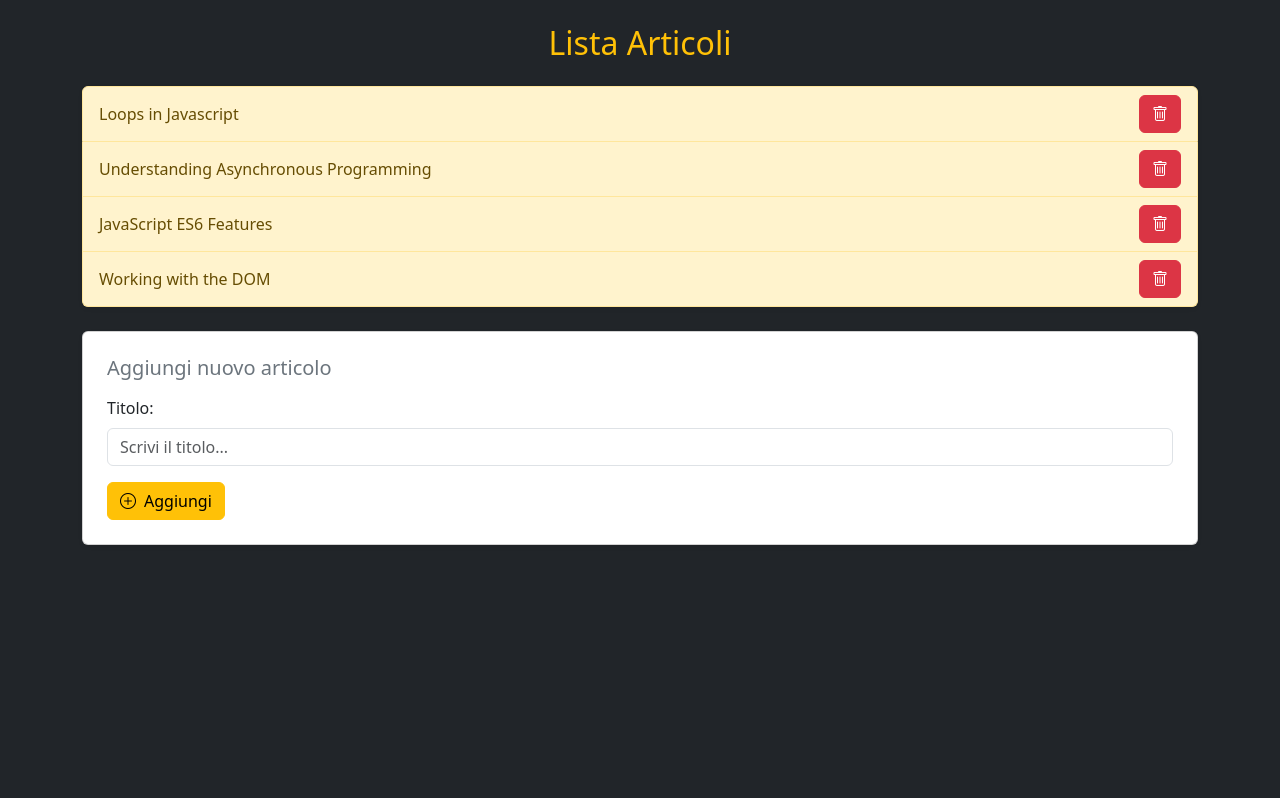
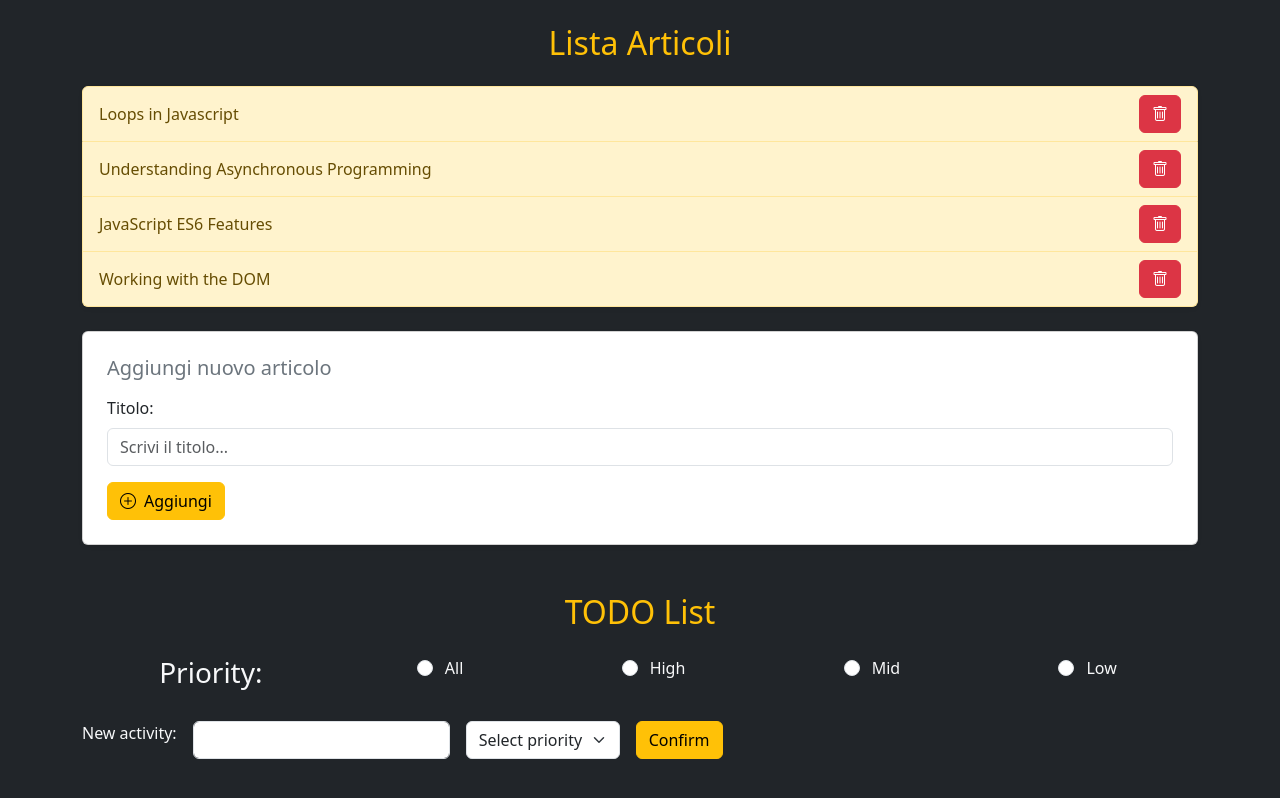
Before and after one commit to angelostori/react-form, a React (Vite) app: page / in a window 1280 px wide. Shown: the top 798 px of the page. Built offline with nearby package versions, Linux system fonts and the light colour scheme.

Commit message:
bonus: trying to create a todo list

```diff
--- /dev/null
+++ b/src/ToDoList.jsx
@@ -0,0 +1,120 @@
+import { useState } from 'react';
+
+function ToDoList() {
+
+    const [toDoList, setToDoList] = useState([])
+    const [taskText, setTaskText] = useState('')
+    const [taskPriority, setTaskPriority] = useState('')
+
+    const handleSubmit = (e) => {
+        e.preventDefault();
+
+        const newToDo = {
+            text: taskText,
+            priority: taskPriority
+        }
+
+        setToDoList([...toDoList, newToDo])
+
+        setTaskText('')
+        setTaskPriority('')
+    }
+
+    const getBadgeClass = (priority) => {
+        if (priority === 'high') {
+            return 'text-bg-danger'
+        } else if (priority === 'mid') {
+            return 'text-bg-warning'
+        } else if (priority === 'low') {
+            return 'text-bg-success'
+        }
+        return 'text-bg-secondary'
+    }
+
+    const handleDelete = (indexToDelete) => {
+        const filteredToDoList = toDoList.filter((task, index) => index !== indexToDelete);
+        setToDoList(filteredToDoList);
+    }
+    return (
+        <div className='container py-4'>
+            <h2 className='text-center mb-4 text-warning'>TODO List</h2>
+
+            <div className='d-flex justify-content-around text-align-center'>
+                <h3 className='text-light'>Priority:</h3>
+                <div className="form-check">
+                    <input className="form-check-input" name="radioDefault" type="radio" />
+                    <label className="form-check-label text-light px-1">
+                        All
+                    </label>
+                </div>
+                <div className="form-check">
+                    <input className="form-check-input" name="radioDefault" type="radio" />
+                    <label className="form-check-label text-light px-1">
+                        High
+                    </label>
+                </div>
+                <div className="form-check">
+                    <input className="form-check-input" name="radioDefault" type="radio" />
+                    <label className="form-check-label text-light px-1">
+                        Mid
+                    </label>
+                </div>
+                <div className="form-check">
+                    <input className="form-check-input" name="radioDefault" type="radio" />
+                    <label className="form-check-label text-light px-1">
+                        Low
+                    </label>
+                </div>
+            </div>
+
+
+            <ul className="list-group">
+                {toDoList.map((todo, index) => (
+                    <li key={index} className="list-group-item d-flex justify-content-between list-group-item-warning align-items-center">
+                        <span>{todo.text}</span>
+                        <span className={`badge rounded-pill ${getBadgeClass(todo.priority)}`}>
+                            {todo.priority}
+                            <button className='btn' onClick={() => handleDelete(index)}>
+                                <i className="bi bi-trash"></i>
+                            </button>
+                        </span>
+                    </li>
+                ))}
+            </ul>
+
+
+
+
+
+            <form className="row g-3 my-2" onSubmit={handleSubmit}>
+                <div className="col-auto">
+                    <label className='text-light'>New activity:</label>
+                </div>
+                <div className="col-auto">
+                    <input
+                        type="text"
+                        className="form-control"
+                        value={taskText}
+                        onChange={(e) => setTaskText(e.target.value)}
+                        required />
+                </div>
+
+                <div className='col-auto'>
+                    <select className="form-select" value={taskPriority} onChange={(e) => setTaskPriority(e.target.value)} required>
+                        <option value='' disabled>Select priority</option>
+                        <option value="high">High</option>
+                        <option value="mid">Mid</option>
+                        <option value="low">Low</option>
+                    </select>
+                </div>
+
+                <div className="col-auto">
+                    <button type="submit" className="btn btn-warning mb-3">Confirm</button>
+                </div>
+            </form>
+        </div>
+
+    )
+}
+
+export default ToDoList
--- a/src/main.jsx
+++ b/src/main.jsx
@@ -3,9 +3,11 @@ import { createRoot } from 'react-dom/client'
 import './index.css'
 import 'bootstrap/dist/css/bootstrap.min.css';
 import App from './App.jsx'
+import ToDoList from './ToDoList.jsx';
 
 createRoot(document.getElementById('root')).render(
   <StrictMode>
     <App />
+    <ToDoList />
   </StrictMode>,
 )
```
